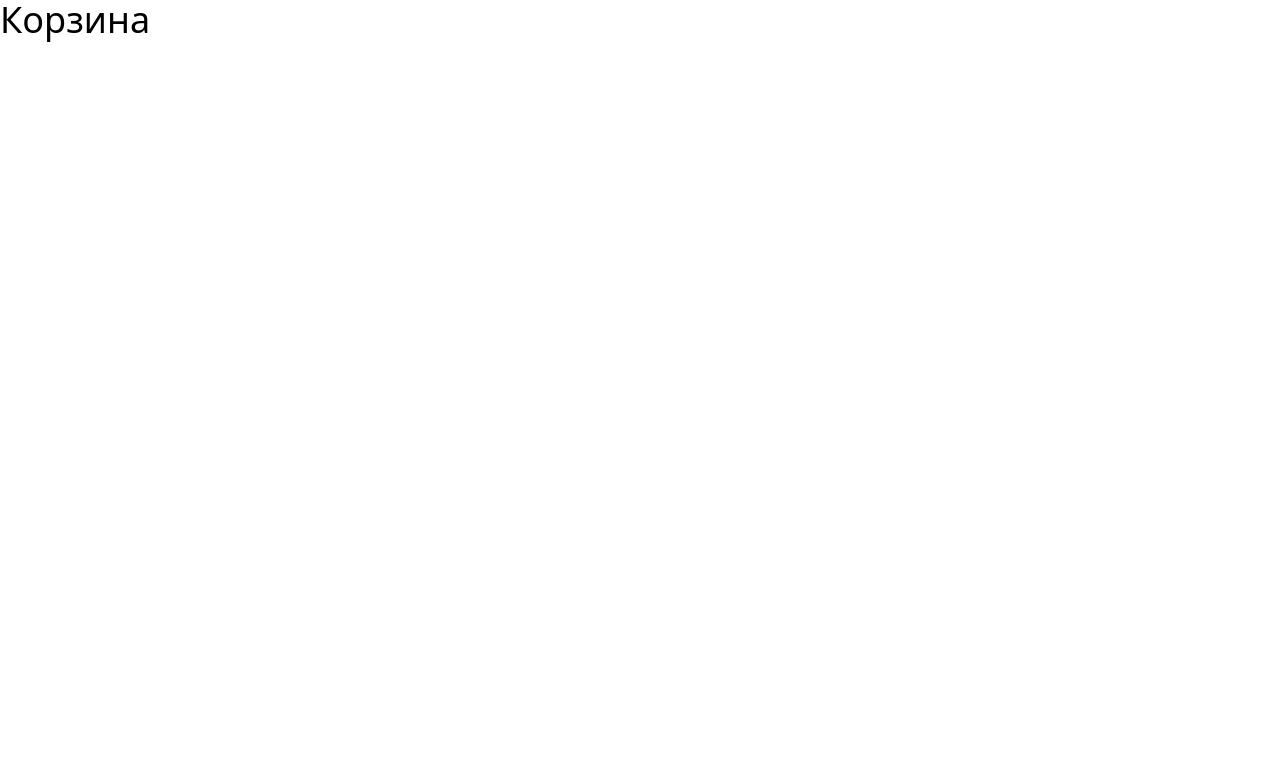
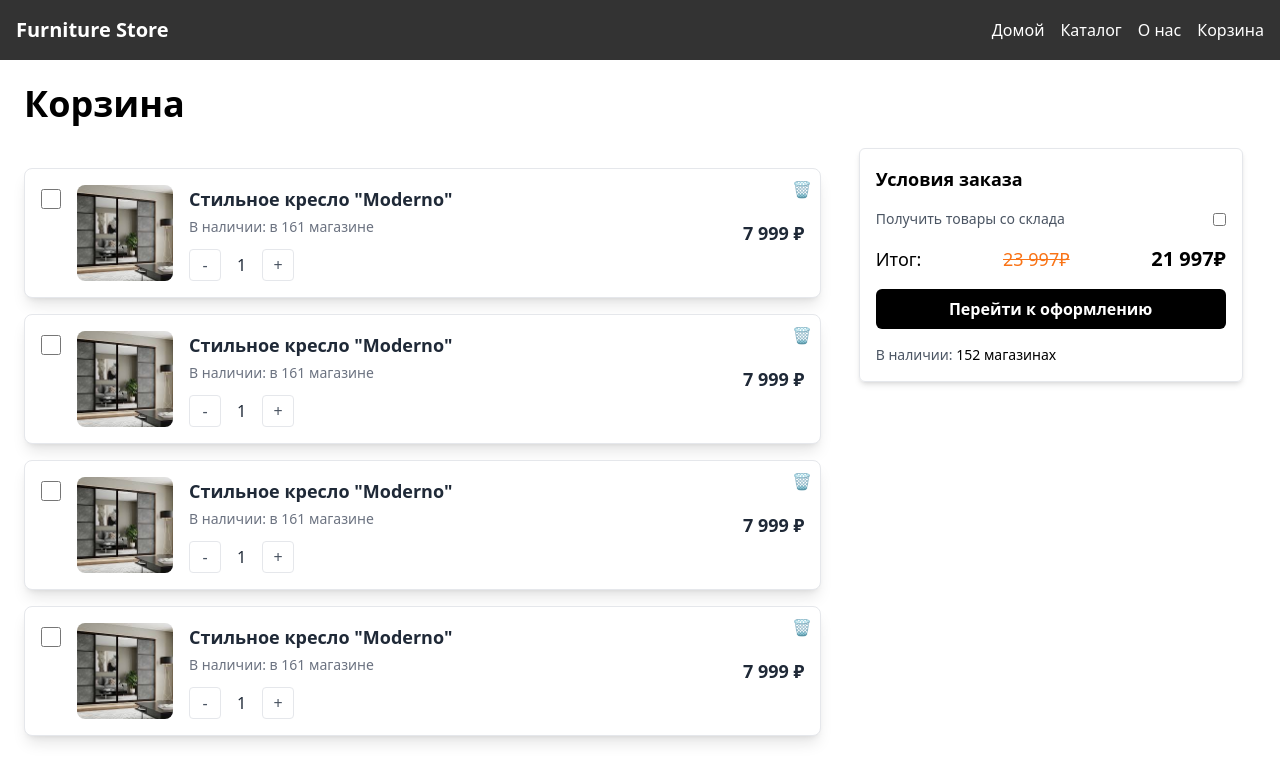
Before and after one commit to IskenderDev/store-mabel, a React (Vite) app: page /basket in a window 1280 px wide. Shown: the top 782 px of the page. Built offline with nearby package versions, Linux system fonts and the light colour scheme.

Commit message:
maybe final

```diff
--- /dev/null
+++ b/src/componets/BasketCard.jsx
@@ -0,0 +1,61 @@
+import React, { useState } from 'react';
+import furnitureImage from '../assets/basket.jpg';
+
+const BasketCard = ({ onDelete }) => {
+  const [quantity, setQuantity] = useState(1);
+
+  const handleIncrement = () => setQuantity(quantity + 1);
+  const handleDecrement = () => {
+    if (quantity > 1) setQuantity(quantity - 1);
+  };
+
+  const handleDelete = () => {
+    if (onDelete) onDelete();
+  };
+
+  return (
+    <div className="border rounded-lg p-4 shadow-lg bg-white flex flex-col md:flex-row gap-4 items-center relative mt-5">
+      <button
+        onClick={handleDelete}
+        className="absolute top-2 right-2 text-gray-400 hover:text-red-500 transition duration-300"
+        aria-label="Удалить"
+      >
+        🗑️
+      </button>
+      <div className="flex items-start gap-4">
+        <input type="checkbox" className="w-5 h-5 mt-1" />
+        <img
+          src={furnitureImage}
+          alt="Furniture"
+          className="w-24 h-24 object-cover rounded-lg"
+        />
+      </div>
+      <div className="flex-1">
+        <h3 className="text-lg font-semibold text-gray-800">
+          Стильное кресло "Moderno"
+        </h3>
+        <p className="text-gray-500 text-sm mt-1">В наличии: в 161 магазине</p>
+        <div className="flex items-center mt-3">
+          <button
+            onClick={handleDecrement}
+            className="w-8 h-8 border rounded text-gray-600 hover:bg-gray-100"
+          >
+            -
+          </button>
+          <span className="px-4 text-gray-800">{quantity}</span>
+          <button
+            onClick={handleIncrement}
+            className="w-8 h-8 border rounded text-gray-600 hover:bg-gray-100"
+          >
+            +
+          </button>
+        </div>
+      </div>
+      <div className="flex flex-col items-end">
+        <p className="text-lg font-bold text-gray-800">7 999 ₽</p>
+      </div>
+    </div>
+  );
+};
+
+export default BasketCard;
--- a/src/componets/Header.jsx
+++ b/src/componets/Header.jsx
@@ -10,7 +10,7 @@ const Header = () => {
           <li><Link to="/">Домой</Link></li>
           <li><Link to="/catalog">Каталог</Link></li>
           <li><Link to="/about-us">О нас</Link></li>
-          <li><Link to="/cart">Корзина</Link></li>
+          <li><Link to="/basket">Корзина</Link></li>
         </ul>
       </nav>
     </header>
--- /dev/null
+++ b/src/componets/OrderBasket.jsx
@@ -0,0 +1,26 @@
+import React from 'react';
+
+const OrderBasket = () => {
+  return (
+    <div className="p-4 border rounded-md shadow-md max-w-sm mx-auto">
+      <div className="text-lg font-semibold mb-4">Условия заказа</div>
+      <div className="flex items-center justify-between mb-4">
+        <span className="text-sm text-gray-600">Получить товары со склада</span>
+        <input type="checkbox" className="toggle-input" />
+      </div>
+      <div className="flex justify-between items-center text-lg font-medium mb-4">
+        <span>Итог:</span>
+        <span className="text-orange-500 line-through">23 997₽</span>
+        <span className="text-xl font-bold">21 997₽</span>
+      </div>
+      <button className="w-full bg-black text-white font-semibold py-2 rounded-md">
+        Перейти к оформлению
+      </button>
+      <div className="flex justify-between text-sm text-gray-600 mt-4">
+        <div>В наличии: <span className="text-black">152 магазинах</span></div>
+      </div>
+    </div>
+  );
+};
+
+export default OrderBasket;
--- a/src/componets/Product.jsx
+++ b/src/componets/Product.jsx
@@ -3,7 +3,7 @@ import prod from '../assets/bed.png'
 
 const Product = () => {
   return (
-    <div className="flex  pt-5">
+    <div className="flex justify-center pt-5">
       <div className=" rounded-lg shadow-lg w-60 overflow-hidden relative">
         <div className="relative">
           <img src={prod} alt="Лофт" className="w-full h-48 object-cover rounded-t-lg" />
--- a/src/pages/AboutUs/AboutUs.jsx
+++ b/src/pages/AboutUs/AboutUs.jsx
@@ -1,18 +1,18 @@
 import React from 'react';
 import mebel from '../../assets/Mebel.jpg';
+import Header from '../../componets/Header';
 
 const AboutUs = () => {
   return (
+    <>
+    <Header />
     <div className="container mx-auto px-6 py-12 relative overflow-hidden">
       <div className="absolute top-0 left-0 w-full h-full -z-10"></div>
-
-      {/* Header */}
       <div className="text-5xl font-bold text-center text-gray-900 mb-12">
         Добро пожаловать в <span className="text-blue-600">мир мебели</span>
       </div>
 
       <div className="flex flex-col md:flex-row items-center justify-between gap-12">
-        {/* Text Section */}
         <div
           className="text-lg font-medium text-gray-700 mb-6 md:mb-0 max-w-xl mx-auto md:mx-0"
           data-aos="fade-right"
@@ -30,7 +30,6 @@ const AboutUs = () => {
           </p>
         </div>
 
-        {/* Image Section */}
         <div
           className="relative w-full max-w-lg transform transition-transform duration-700 hover:scale-105 hover:rotate-2 shadow-xl rounded-lg overflow-hidden"
           data-aos="zoom-in"
@@ -42,8 +41,6 @@ const AboutUs = () => {
           />
           <div className="absolute inset-0 bg-gradient-to-b from-transparent to-gray-800 opacity-30"></div>
         </div>
-
-        {/* Values Section */}
         <div className="text-center md:text-left mt-8 md:mt-0">
           <h2 className="text-3xl font-semibold text-gray-800 mb-6">
             Почему выбирают нас?
@@ -67,8 +64,6 @@ const AboutUs = () => {
           </button>
         </div>
       </div>
-
-      {/* Additional Call to Action */}
       <div
         className="mt-12 text-center"
         data-aos="fade-up"
@@ -85,6 +80,7 @@ const AboutUs = () => {
         </button>
       </div>
     </div>
+    </>
   );
 };
 
--- a/src/pages/Basket/Basket.jsx
+++ b/src/pages/Basket/Basket.jsx
@@ -1,16 +1,28 @@
-import React from 'react'
-import Product from '../../componets/Product'
+import React from 'react';
+import BasketCard from '../../componets/BasketCard';
+import OrderBasket from '../../componets/OrderBasket';
+import Header from '../../componets/Header'
 
 const Basket = () => {
   return (
-    <div>
-      <div className='text-4xl'>Корзина</div>
-      <div></div>
-      <div>
-
+    <>
+    <Header />
+    <div className="p-6">
+      <div className="text-4xl font-bold mb-6">Корзина</div>
+      <div className="flex flex-col lg:flex-row gap-6">
+        <div className="flex-1 space-y-4">
+          <BasketCard />
+          <BasketCard />
+          <BasketCard />
+          <BasketCard />
+        </div>
+        <div className="w-full lg:w-1/3">
+          <OrderBasket />
+        </div>
       </div>
     </div>
-  )
-}
+    </>
+  );
+};
 
-export default Basket
+export default Basket;
--- a/src/pages/Catalog/Catalog.jsx
+++ b/src/pages/Catalog/Catalog.jsx
@@ -1,28 +1,17 @@
 import React from 'react'
-import Card from '../../componets/Card'
-import { Link } from 'react-router-dom'
-import bed from '../../assets/bed.png'
-import Closet from '../../assets/Closet.png'
-import table from '../../assets/table.png'
 import Product from '../../componets/Product'
+import Header from '../../componets/Header'
 
 const Catalog = () => {
 
-  // const products = [
-  //   { image: bed, title: 'Кровать'},
-  //   { image: Closet, title: 'Шкаф'},
-  //   {image: table, title: "Стол"}
-  // ];
-
   return (
-    <div className=''>
-      <div className='text-4xl'>
+    <>
+    <Header />
+    <div className='flex flex-col justify-center items-center'>
+      <div className='text-4xl mt-5 text-left'>
         Каталог
       </div>
       <div className='grid gap-5 grid-cols-[repeat(auto-fill,minmax(260px,1fr))] w-[1380px]'>
-        {/* {products.map((product) => (
-          <Card image={product.image} title={product.title} price={product.price}/>
-        ))} */}
         <Product />
         <Product />
         <Product />
@@ -35,6 +24,7 @@ const Catalog = () => {
         <Product />
       </div>
     </div>
+    </>
   )
 }
 
```
Also changed, not shown: src/assets/basket.jpg (added), 1 other file (tests, documents, lock files or other folders).
